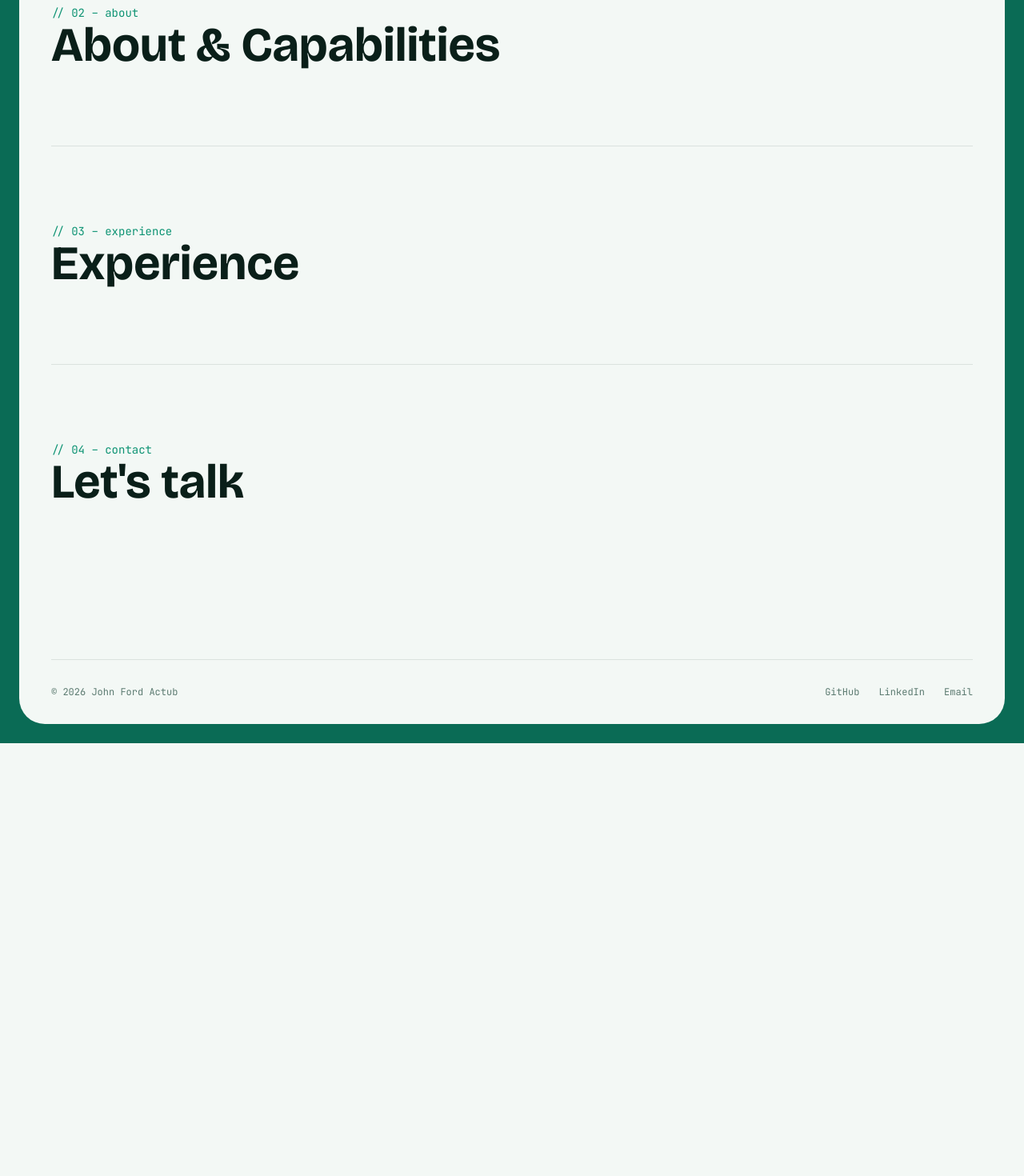
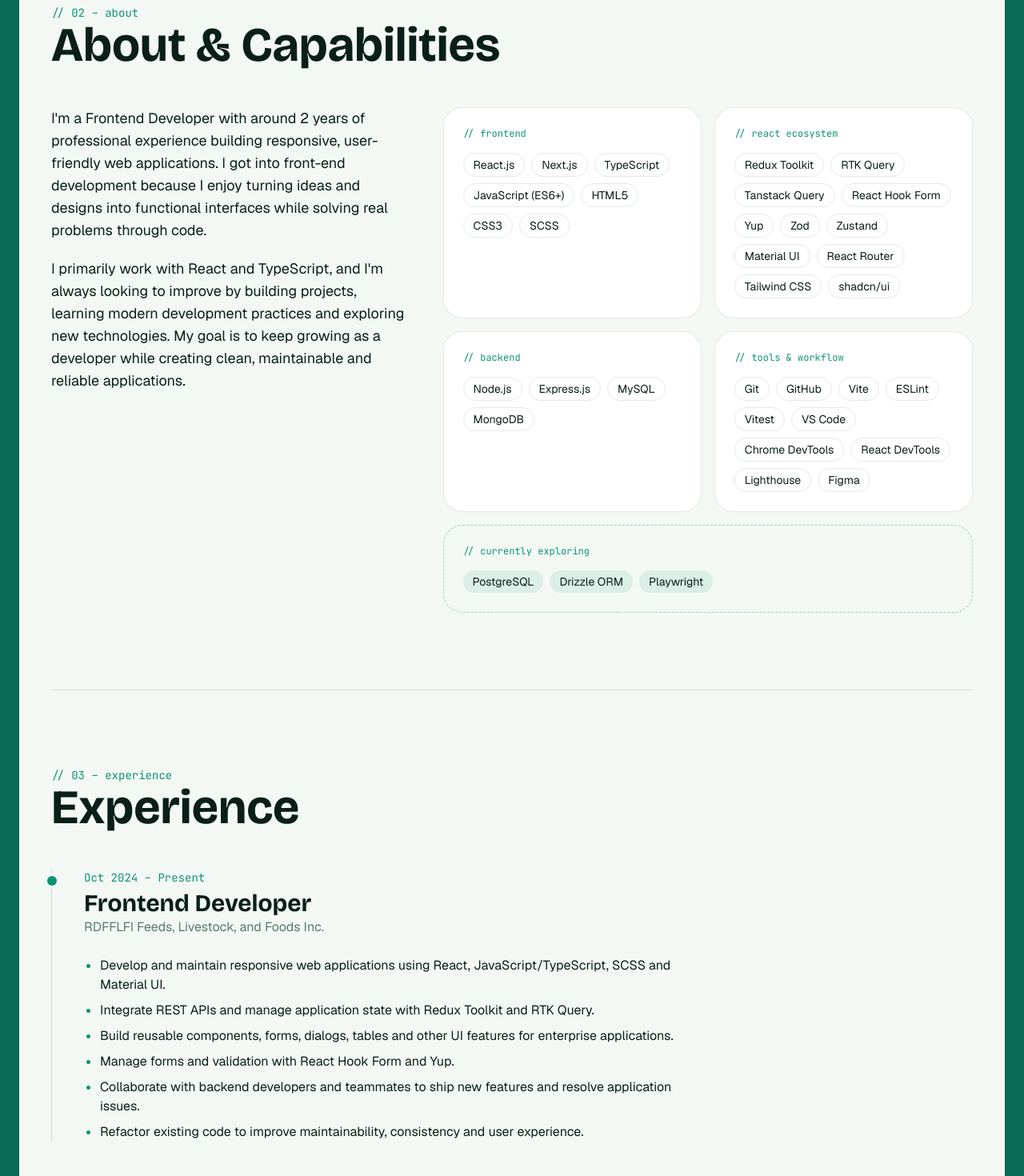
Before and after one commit to Jampord/Developer-Portfolio, a Next.js app: page / in a window 1280 px wide. Shown: the part 3720-5190 px from the top of the page at 80% size. Before the commit the page ends 4649 px from the top, so only its background shows below. Built offline with nearby package versions, Linux system fonts and the light colour scheme.

Commit message:
feat: add about, skills and experience sections (#7)

```diff
--- a/src/app/page.tsx
+++ b/src/app/page.tsx
@@ -1,3 +1,5 @@
+import { About } from "@/components/About";
+import { Experience } from "@/components/Experience";
 import { Hero } from "@/components/Hero";
 import { SelectedWork } from "@/components/SelectedWork";
 
@@ -12,6 +14,8 @@ export default function Home() {
     <div className="mx-auto w-[calc(100%-2rem)] max-w-6xl">
       <Hero />
       <SelectedWork />
+      <About />
+      <Experience />
 
       {sections.map((s) => (
         <section key={s.id} id={s.id} className="scroll-mt-28 border-t border-foreground/10 py-24">
--- /dev/null
+++ b/src/components/About.tsx
@@ -0,0 +1,46 @@
+import { bio, exploring, skillGroups } from "@/data/profile";
+
+export function About() {
+  return (
+    <section id="about" className="scroll-mt-28 border-t border-foreground/10 py-24">
+      <p className="font-mono text-sm text-primary">{"//"} 02 – about</p>
+      <h2 className="font-display text-4xl font-bold md:text-6xl">About &amp; Capabilities</h2>
+
+      <div className="mt-12 grid gap-12 lg:grid-cols-[2fr_3fr]">
+        <div className="space-y-5 text-lg">
+          {bio.map((paragraph) => (
+            <p key={paragraph.slice(0, 24)}>{paragraph}</p>
+          ))}
+        </div>
+
+        <div className="grid gap-4 sm:grid-cols-2">
+          {skillGroups.map((group) => (
+            <div key={group.title} className="rounded-3xl border border-foreground/10 bg-card p-6">
+              <h3 className="font-mono text-xs text-primary">
+                {"//"} {group.title.toLowerCase()}
+              </h3>
+              <ul className="mt-4 flex flex-wrap gap-2">
+                {group.items.map((item) => (
+                  <li key={item} className="rounded-full border border-foreground/10 px-3 py-1 text-sm">
+                    {item}
+                  </li>
+                ))}
+              </ul>
+            </div>
+          ))}
+
+          <div className="rounded-3xl border border-dashed border-primary/40 p-6 sm:col-span-2">
+            <h3 className="font-mono text-xs text-primary">{"//"} currently exploring</h3>
+            <ul className="mt-4 flex flex-wrap gap-2">
+              {exploring.map((item) => (
+                <li key={item} className="rounded-full bg-primary/10 px-3 py-1 text-sm">
+                  {item}
+                </li>
+              ))}
+            </ul>
+          </div>
+        </div>
+      </div>
+    </section>
+  );
+}
--- /dev/null
+++ b/src/components/Experience.tsx
@@ -0,0 +1,29 @@
+import { experience } from "@/data/profile";
+
+export function Experience() {
+  return (
+    <section id="experience" className="scroll-mt-28 border-t border-foreground/10 py-24">
+      <p className="font-mono text-sm text-primary">{"//"} 03 – experience</p>
+      <h2 className="font-display text-4xl font-bold md:text-6xl">Experience</h2>
+
+      <ol className="mt-12 space-y-12 border-l border-foreground/15 pl-6 md:pl-10">
+        {experience.map((job) => (
+          <li key={`${job.company}-${job.period}`} className="relative">
+            <span
+              aria-hidden="true"
+              className="absolute left-[-1.9rem] top-2 size-3 rounded-full bg-primary ring-4 ring-background md:left-[-2.9rem]"
+            />
+            <p className="font-mono text-sm text-primary">{job.period}</p>
+            <h3 className="mt-1 font-display text-2xl font-bold md:text-3xl">{job.role}</h3>
+            <p className="text-muted">{job.company}</p>
+            <ul className="mt-6 max-w-3xl list-disc space-y-2 pl-5 marker:text-primary">
+              {job.highlights.map((h) => (
+                <li key={h}>{h}</li>
+              ))}
+            </ul>
+          </li>
+        ))}
+      </ol>
+    </section>
+  );
+}
--- /dev/null
+++ b/src/data/profile.ts
@@ -0,0 +1,61 @@
+export const bio = [
+  "I'm a Frontend Developer with around 2 years of professional experience building responsive, user-friendly web applications. I got into front-end development because I enjoy turning ideas and designs into functional interfaces while solving real problems through code.",
+  "I primarily work with React and TypeScript, and I'm always looking to improve by building projects, learning modern development practices and exploring new technologies. My goal is to keep growing as a developer while creating clean, maintainable and reliable applications.",
+];
+
+export const skillGroups = [
+  {
+    title: "Frontend",
+    items: ["React.js", "Next.js", "TypeScript", "JavaScript (ES6+)", "HTML5", "CSS3", "SCSS"],
+  },
+  {
+    title: "React ecosystem",
+    items: [
+      "Redux Toolkit",
+      "RTK Query",
+      "Tanstack Query",
+      "React Hook Form",
+      "Yup",
+      "Zod",
+      "Zustand",
+      "Material UI",
+      "React Router",
+      "Tailwind CSS",
+      "shadcn/ui",
+    ],
+  },
+  { title: "Backend", items: ["Node.js", "Express.js", "MySQL", "MongoDB"] },
+  {
+    title: "Tools & workflow",
+    items: [
+      "Git",
+      "GitHub",
+      "Vite",
+      "ESLint",
+      "Vitest",
+      "VS Code",
+      "Chrome DevTools",
+      "React DevTools",
+      "Lighthouse",
+      "Figma",
+    ],
+  },
+];
+
+export const exploring = ["PostgreSQL", "Drizzle ORM", "Playwright"];
+
+export const experience = [
+  {
+    company: "RDFFLFI Feeds, Livestock, and Foods Inc.",
+    role: "Frontend Developer",
+    period: "Oct 2024 – Present",
+    highlights: [
+      "Develop and maintain responsive web applications using React, JavaScript/TypeScript, SCSS and Material UI.",
+      "Integrate REST APIs and manage application state with Redux Toolkit and RTK Query.",
+      "Build reusable components, forms, dialogs, tables and other UI features for enterprise applications.",
+      "Manage forms and validation with React Hook Form and Yup.",
+      "Collaborate with backend developers and teammates to ship new features and resolve application issues.",
+      "Refactor existing code to improve maintainability, consistency and user experience.",
+    ],
+  },
+];
```
